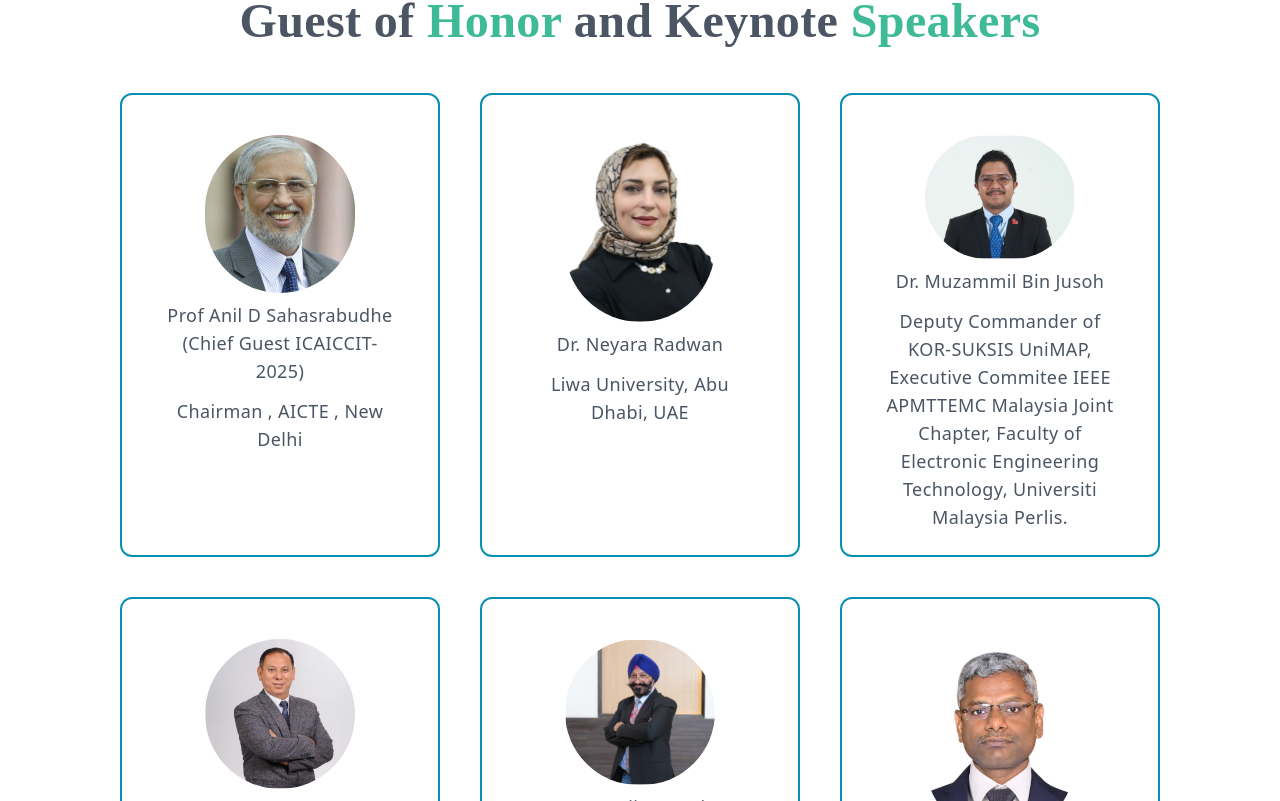
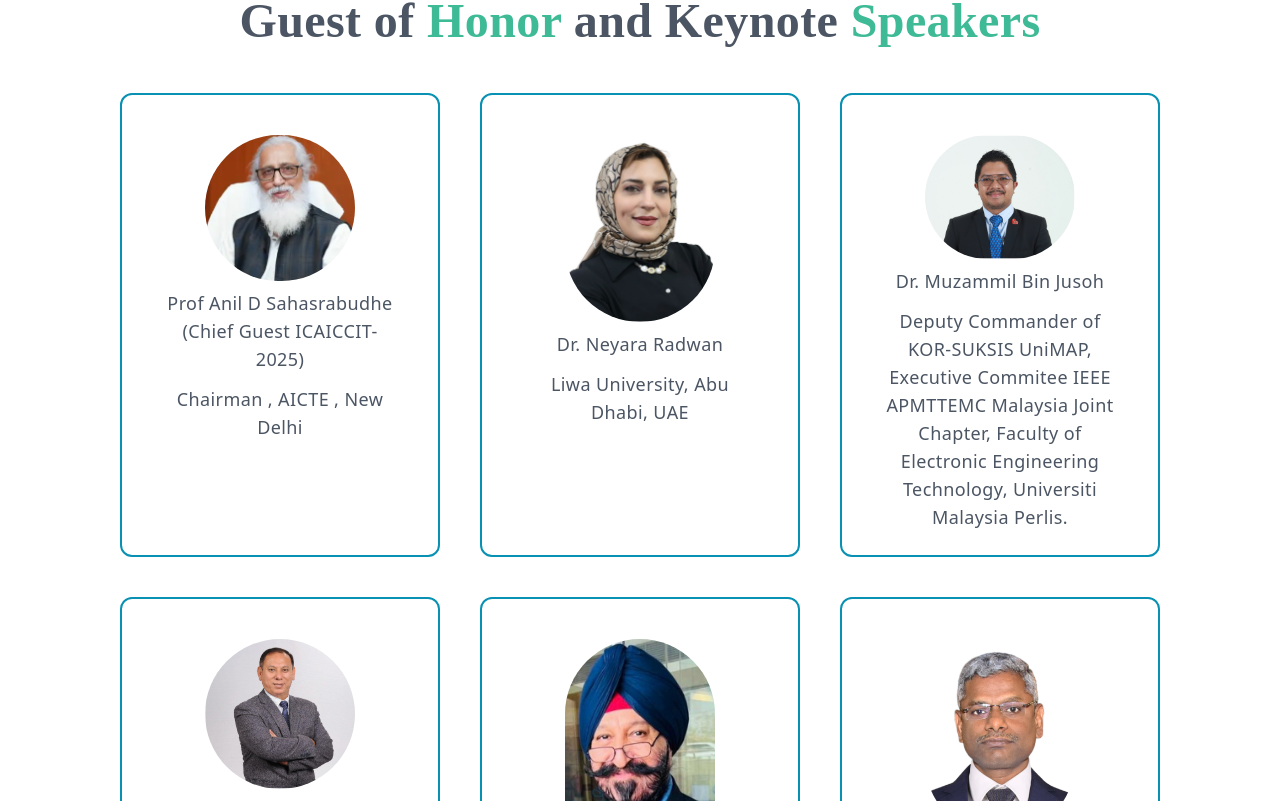
Before and after one commit to sai-ram-kaushik/icaiccit-2025, a Next.js app: page /keynote-speakers in a window 1280 px wide. Shown: the part 259-1060 px from the top of the page. Built offline with nearby package versions, Linux system fonts and the light colour scheme.

Commit message:
updated photographs

```diff
--- a/pages/keynote-speakers/index.jsx
+++ b/pages/keynote-speakers/index.jsx
@@ -3,7 +3,7 @@
 const ResourcePerson = () => {
   const resource = [
     {
-      photo: "images/resource_person/anil.jpeg",
+      photo: "images/resource_person/anil.png",
       designation: "Chairman , AICTE , New Delhi",
       name: "Prof Anil D Sahasrabudhe (Chief Guest ICAICCIT-2025)",
     },
@@ -25,7 +25,7 @@
       name: "Dr. Subarna Shakya",
     },
     {
-      photo: "images/resource_person/jasjit.png",
+      photo: "images/resource_person/siri.jpeg",
       designation: "IEEE Fellow, Chairman of AtheroPoint, Roseville, CA, USA",
       name: "Dr. Jasjit S. Suri",
     },
```
Also changed, not shown: public/images/resource_person/anil.png (added), public/images/resource_person/siri.jpeg (added).
